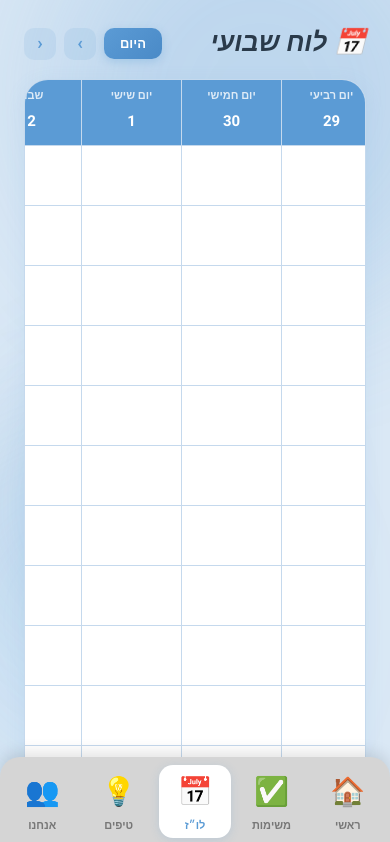
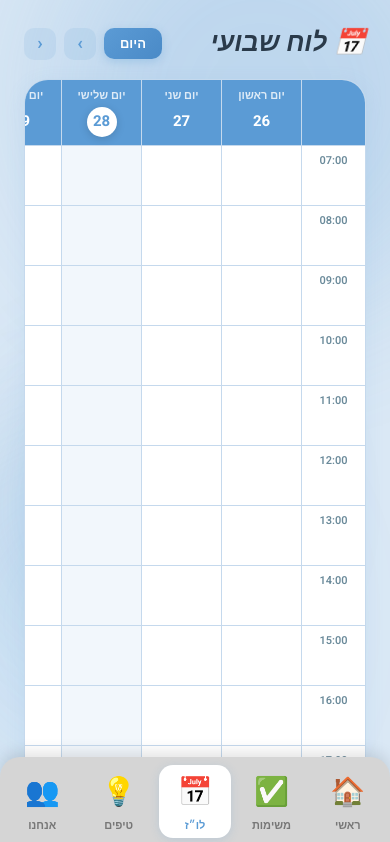
Before and after one commit to daniellag-ops/studybuddy, a React (Vite) app: page /schedule in a window 390 px wide. Shown: the top 842 px of the page. Built offline with nearby package versions, Linux system fonts and the light colour scheme.

Commit message:
Fix mobile calendar: sticky hours column and horizontal scroll

```diff
--- a/src/pages/Schedule.tsx
+++ b/src/pages/Schedule.tsx
@@ -130,12 +130,11 @@ export default function Schedule() {
         border: `1.5px solid ${GRID_LINE}`,
         boxShadow: '0 4px 20px rgba(91,155,213,0.1)',
         WebkitOverflowScrolling: 'touch',
-        direction: 'ltr',
       }}>
-        <div style={{ display: 'grid', gridTemplateColumns: '64px repeat(7, minmax(100px, 1fr))', minWidth: '720px', direction: 'rtl' }}>
+        <div style={{ display: 'grid', gridTemplateColumns: '64px repeat(7, 80px)', minWidth: '624px' }}>
 
           {/* Corner cell */}
-          <div style={{ borderBottom: `1px solid ${GRID_LINE}`, borderInlineEnd: `1px solid ${GRID_LINE}`, background: HEADER_BG }} />
+          <div style={{ borderBottom: `1px solid ${GRID_LINE}`, borderInlineEnd: `1px solid ${GRID_LINE}`, background: HEADER_BG, position: 'sticky', right: 0, zIndex: 3 }} />
 
           {/* Day header cells */}
           {weekDates.map((date, i) => (
@@ -175,6 +174,7 @@ export default function Schedule() {
                 borderInlineEnd: `1px solid ${GRID_LINE}`,
                 fontSize: '11px', fontWeight: 600, color: '#6a8a9a',
                 minHeight: '60px', textAlign: 'center', paddingTop: '7px',
+                position: 'sticky', right: 0, zIndex: 2, background: 'white',
               }}>
                 {hour}
               </div>
```
